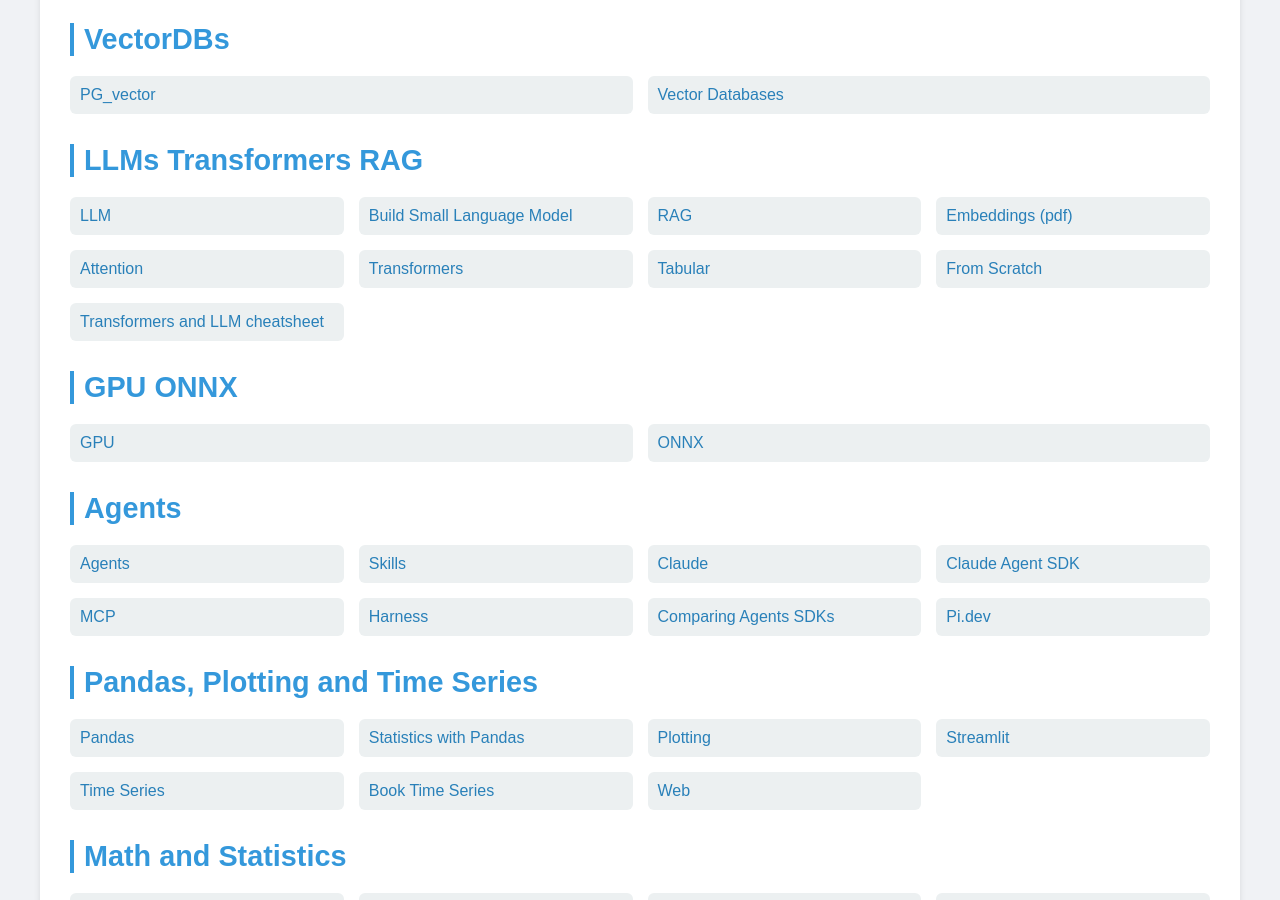
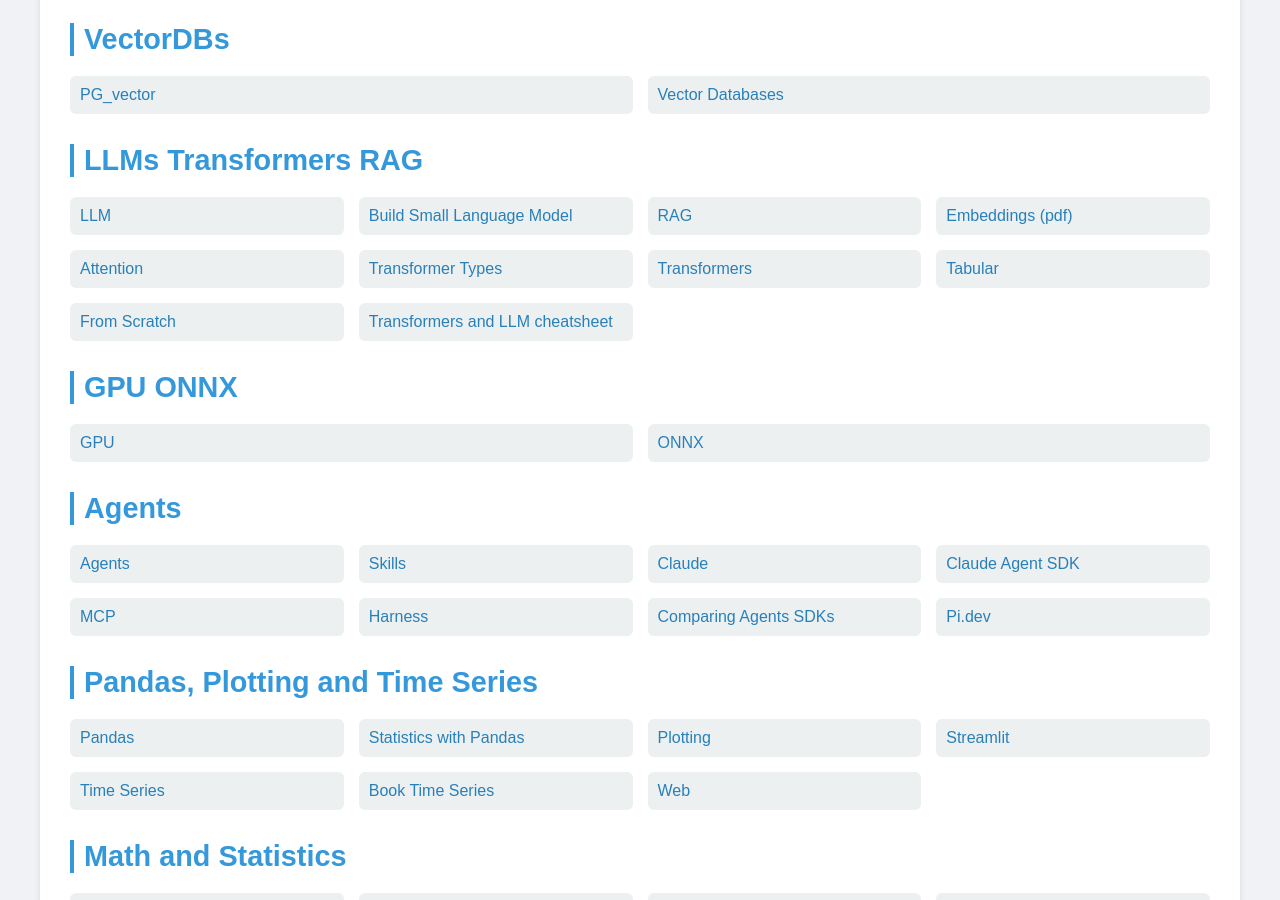
Before and after one commit to Michael-Lubinsky/michael-lubinsky.github.com, a Jekyll site: the page built from index.html, in a window 1280 px wide and 900 px high, scrolled down 3111 px. Built offline with Jekyll 4.4.1, drawn with Linux system fonts in a browser that asks for light colours.

Commit message:
Add link to Transformer Types in index.html

```diff
--- a/index.html
+++ b/index.html
@@ -307,6 +307,7 @@
 
                 <a href="ml/embeddings.pdf">Embeddings (pdf)</a>
                 <a href="ml/attention.html">Attention</a>
+                <a href="ml/transformer_types.html">Transformer Types</a>
                 <a href="ml/transformer.html">Transformers</a>
                 <a href="ml/tabular.html">Tabular</a>
                 <a href="ml/from_scratch.html">From Scratch</a>
```
